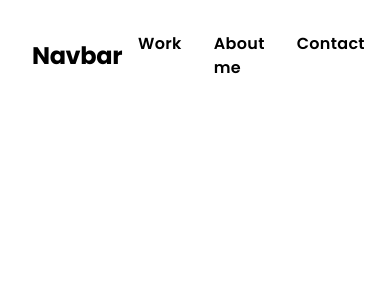
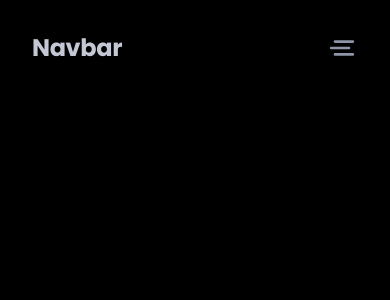
Before and after one commit to imShivam579/portfolio-website, a React (Create React App) app: page / in a window 390 px wide. Shown: the top 300 px of the page. Built offline with nearby package versions, Linux system fonts and the light colour scheme; the HTML template or start-up script is replaced by a standard one.

Commit message:
Adding burger menu toggle class

```diff
--- a/src/App.css
+++ b/src/App.css
@@ -133,7 +133,7 @@ p,
 }
 .fs-link-rg {
   font-size: 16px;
-  font-weight: 600;
+  font-weight: 500;
   line-height: 24px;
   letter-spacing: 0.02em;
 }
@@ -149,3 +149,33 @@ p,
   line-height: 16px;
   letter-spacing: 0.02em;
 }
+body {
+  background: var(--black-100);
+  overflow-x: hidden;
+}
+h4,
+h2 {
+  color: var(--grey-100);
+}
+li {
+  color: var(--grey-200);
+}
+.burger-menu {
+  transition: all ease-in-out 1000ms;
+  -webkit-transition: all ease-in-out 1000ms;
+  -moz-transition: all ease-in-out 1000ms;
+  -ms-transition: all ease-in-out 1000ms;
+  -o-transition: all ease-in-out 1000ms;
+}
+.burger-menu.hidden {
+  transition: all ease-in-out 1000ms;
+  transform: translateX(100%) !important;
+  -webkit-transform: translateX(100%) !important;
+  -moz-transform: translateX(100%) !important;
+  -ms-transform: translateX(100%) !important;
+  -o-transform: translateX(100%) !important;
+  -webkit-transition: all ease-in-out 1000ms;
+  -moz-transition: all ease-in-out 1000ms;
+  -ms-transition: all ease-in-out 1000ms;
+  -o-transition: all ease-in-out 1000ms;
+}
--- a/src/components/Navbar/Navbar.jsx
+++ b/src/components/Navbar/Navbar.jsx
@@ -1,13 +1,18 @@
-import React from "react";
-
+import React, { useState } from "react";
 function Navbar() {
+  const [isMenuOpen, setMenuOpen] = useState(false);
+  function toggleMenu() {
+    console.log("click");
+    setMenuOpen(!isMenuOpen);
+  }
   return (
-    <nav className="nav flex items-center justify-between p-8 m-auto">
+    <nav className="nav flex items-center justify-between p-8 m-auto  absolute left-0 top-0 right-0 z-10">
       {/* navbar left - brand logo  */}
-      <h4>Navbar</h4>
-      {/* navbar right - burger menu  */}
+      <div className="brand-logo">
+        <h4>Navbar</h4>
+      </div>
       {/* navbar right - nav menu  */}
-      <div className="nav-right">
+      <div className="nav-right hidden md:block">
         <ul className="flex justify-between">
           <li className="px-4 fs-link-rg">
             <a href="#">Work</a>
@@ -20,6 +25,56 @@ function Navbar() {
           </li>
         </ul>
       </div>
+      {/* navbar right - burger menu  */}
+      <button onClick={toggleMenu} className="cursor-pointer md:hidden">
+        <svg
+          width="32"
+          height="32"
+          viewBox="0 0 25 24"
+          fill="none"
+          xmlns="http://www.w3.org/2000/svg"
+        >
+          <path
+            d="M7 17L21 17"
+            stroke="#8E95A9"
+            stroke-width="2"
+            stroke-linecap="round"
+            stroke-linejoin="round"
+          />
+          <path
+            d="M4 12H18"
+            stroke="#8E95A9"
+            stroke-width="2"
+            stroke-linecap="round"
+            stroke-linejoin="round"
+          />
+          <path
+            d="M7 7H21"
+            stroke="#8E95A9"
+            stroke-width="2"
+            stroke-linecap="round"
+            stroke-linejoin="round"
+          />
+        </svg>
+      </button>
+
+      <div
+        className={`burger-menu absolute top-0 bottom-0 right-0 w-screen h-screen md:hidden  ${
+          !isMenuOpen ? "hidden" : null
+        }`}
+      >
+        <ul className="h-full w-full flex flex-col justify-center items-center">
+          <li className="px-4 h2">
+            <a href="#">Work</a>
+          </li>
+          <li className="px-4 h2">
+            <a href="#">About me</a>
+          </li>
+          <li className="px-4 h2">
+            <a href="#">Contact</a>
+          </li>
+        </ul>
+      </div>
     </nav>
   );
 }
```
Also changed, not shown: public/images/menu-icon.svg (added).
